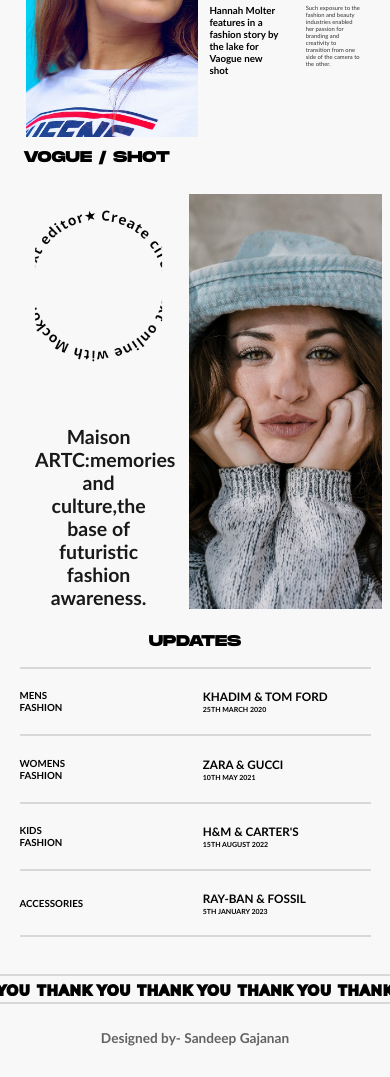
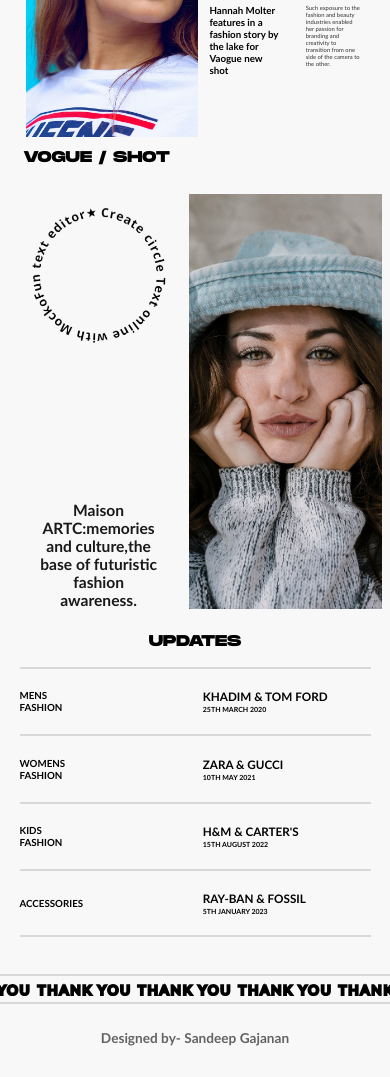
Before and after one commit to Sandeepgajanan/premier, a plain HTML site: page index.html in a window 390 px wide. Shown: the part 934-2011 px from the top of the page. Drawn offline with Linux system fonts and the light colour scheme.

Commit message:
added some change

```diff
--- a/style.css
+++ b/style.css
@@ -493,11 +493,11 @@ body {
     position: relative;
   }
   #left img {
-    width: 70%;
-    height: 45%;
+    width: 80%;
+    height: 40%;
   }
   #left h2 {
-    font-size: 5vw;
+    font-size: 4vw;
   }
   #page4 > h1 {
     padding-bottom: 4vw;
```
